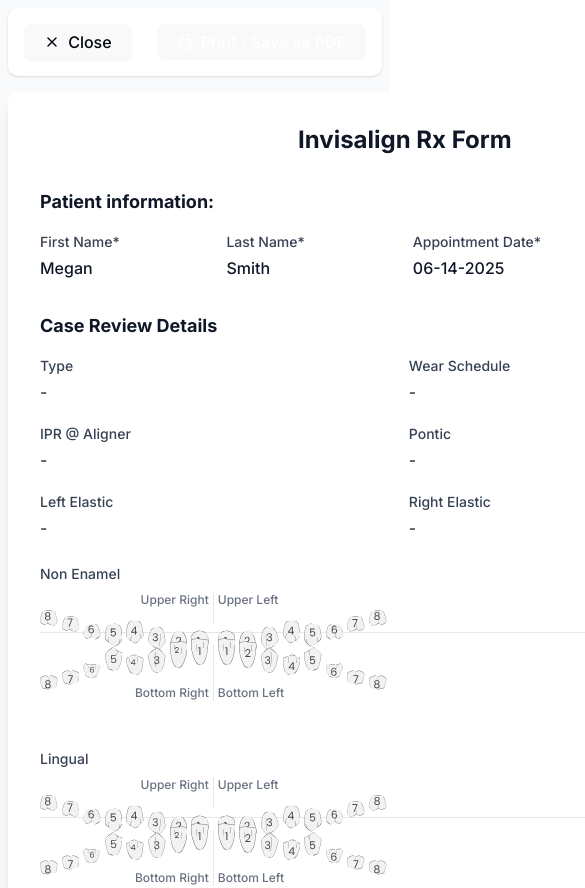
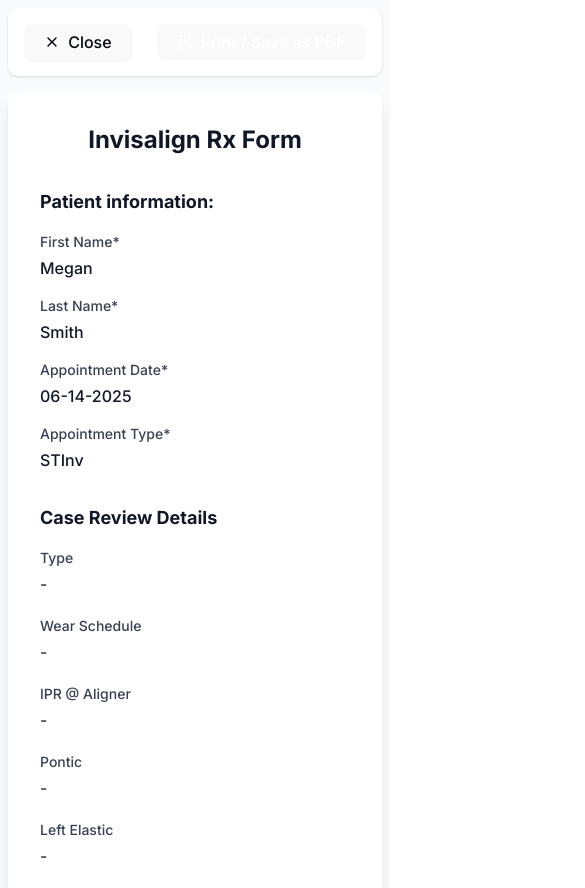
Before and after one commit to jayabalanar/RxForm-Proto, a React (Vite) app: page /rx-form/pdf in a window 390 px wide. Shown: the top 888 px of the page, 585 px wide, since content can reach past the window. Built offline with nearby package versions, Linux system fonts and the light colour scheme.

Commit message:
alias,redirect fixes--4

```diff
--- a/src/App.css
+++ b/src/App.css
@@ -223,7 +223,7 @@
   .ul-tooth svg,
   .br-tooth svg,
   .bl-tooth svg {
-    width: 1.05rem;
+    width: 1rem;
     height: 2.5rem;
   }
 
--- a/src/pages/RxFormPDFView.tsx
+++ b/src/pages/RxFormPDFView.tsx
@@ -33,12 +33,12 @@
             <label className="block text-sm font-medium text-gray-700 mb-2">
                 {title}
             </label>
-            <div className="relative">
-                <div className="space-y-6 min-w-max flex lg:flex-row md:flex-row border-b mb-0">
-                    <div className="border-r pr-1 mb-2">
+            <div className="relative overflow-x-auto">
+                <div className="space-y-6 min-w-max flex lg:flex-row md:flex-row lg:border-b">
+                    <div className="border-r pr-1 sm:mb-5">
                         <div className="text-xs text-gray-500 font-medium text-right">Upper Right</div>
                         <div className="flex items-center justify-between gap-2">
-                            <div className="flex gap-1 lg:h-[2.4rem] md:h-[4rem] sm:h-[2rem] h-[1rem] ur-tooth">
+                            <div className="flex gap-1 lg:h-[3rem] md:h-[3.5rem] sm:h-[3.5rem] h-[1.2rem] ur-tooth">
                                 {teeth.map((tooth) => {
                                     const toothId = `upper-right-${tooth}`;
                                     const isSelected = selectedTeeth ? selectedTeeth.has(toothId) : false;
@@ -57,7 +57,7 @@
                     <div className="pl-1">
                         <div className="text-xs text-gray-500 font-medium text-left">Upper Left</div>
                         <div className="flex items-center justify-between gap-2">
-                            <div className="flex gap-1 lg:h-[2.4rem] md:h-[4rem] sm:h-[2rem] h-[1rem] ul-tooth">
+                            <div className="flex gap-1 lg:h-[3rem] md:h-[3.5rem] sm:h-[3.5rem] h-[1.2rem] ul-tooth">
                                 {teeth.slice().reverse().map((tooth) => {
                                     const toothId = `upper-left-${tooth}`;
                                     const isSelected = selectedTeeth ? selectedTeeth.has(toothId) : false;
@@ -74,10 +74,17 @@
                         </div>
                     </div>
                 </div>
-                <div className="space-y-6 min-w-max flex flex-row">
-                    <div className="border-r pr-1 mt-3">
+                <div
+                    className="h-[1px] w-full bg-gray-100 lg:hidden"
+                    style={{
+                        position: "relative",
+                        top: "-8px",
+                    }}
+                ></div>
+                <div className="space-y-6 min-w-max flex lg:flex-row md:flex-row">
+                    <div className="border-r pr-1 sm:mb-6">
                         <div className="flex items-center justify-between gap-2">
-                            <div className="flex gap-1 lg:h-[2.1rem] md:h-[4rem] sm:h-[2rem] h-[1rem] br-tooth">
+                            <div className="flex gap-1 lg:h-[3.5rem] md:h-[4rem] sm:h-[3.2rem] h-[1.4rem] br-tooth">
                                 {teeth.map((tooth) => {
                                     const toothId = `bottom-right-${tooth}`;
                                     const isSelected = selectedTeeth ? selectedTeeth.has(toothId) : false;
@@ -94,9 +101,9 @@
                         </div>
                         <div className="text-xs text-gray-500 font-medium text-right">Bottom Right</div>
                     </div>
-                    <div className="pl-1 mt-3">
+                    <div className="pl-1">
                         <div className="flex items-center justify-between gap-2">
-                            <div className="flex gap-1 lg:h-[2.1rem] md:h-[4rem] sm:h-[2rem] h-[1rem] bl-tooth">
+                            <div className="flex gap-1 lg:h-[3.5rem] md:h-[4rem] sm:h-[3.2rem] h-[1.4rem] bl-tooth">
                                 {teeth.slice().reverse().map((tooth) => {
                                     const toothId = `bottom-left-${tooth}`;
                                     const isSelected = selectedTeeth ? selectedTeeth.has(toothId) : false;
@@ -224,12 +231,13 @@
                 </div>
             </div>
 
-            {/* PDF Content - A4 Size */}
+            {/* PDF Content - A4 Size (responsive on screen) */}
             <div
                 ref={printRef}
-                className="max-w-5xl mx-auto bg-white rounded-lg shadow-lg p-8 print:shadow-none print:rounded-none print:p-12"
+                className="w-full max-w-5xl mx-auto bg-white rounded-lg shadow-lg p-8 print:shadow-none print:rounded-none print:p-12"
                 style={{
-                    width: "210mm",
+                    width: "100%",
+                    maxWidth: "210mm",
                     minHeight: "297mm",
                     margin: "0 auto",
                 }}
@@ -239,7 +247,7 @@
                 {/* Patient Information Section */}
                 <div className="mb-8 print:mb-6 text-left">
                     <h2 className="text-lg font-bold text-gray-900 mb-4 print:mb-3">Patient information:</h2>
-                    <div className="grid grid-cols-4 gap-4 print:gap-1">
+                    <div className="grid lg:grid-cols-4 md:grid-cols-2 sm:grid-cols-1 gap-4 print:gap-1">
                         <div>
                             <label className="block text-sm font-medium text-gray-700 mb-1 print:text-xs">
                                 First Name*
@@ -280,7 +288,7 @@
                     <h2 className="text-lg font-bold text-gray-900 mb-4 print:mb-3">Case Review Details</h2>
 
                     {/* General Details */}
-                    <div className="grid grid-cols-2 gap-2 mb-6 print:mb-4 print:gap-2 row-gap-6" style={{
+                    <div className="grid lg:grid-cols-2 md:grid-cols-2 sm:grid-cols-1 gap-2 mb-6 print:mb-4 print:gap-2 row-gap-6" style={{
                         rowGap: "20px"
                     }}>
                         <div>
@@ -340,7 +348,7 @@
                     </div>
 
                     {/* Additional Information */}
-                    <div className="grid grid-cols-2 gap-2 print:gap-2 row-gap-6" style={{
+                    <div className="grid lg:grid-cols-2 md:grid-cols-2 sm:grid-cols-1 gap-2 print:gap-2 row-gap-6" style={{
                         rowGap: "20px"
                     }}>
                         <div>
```
